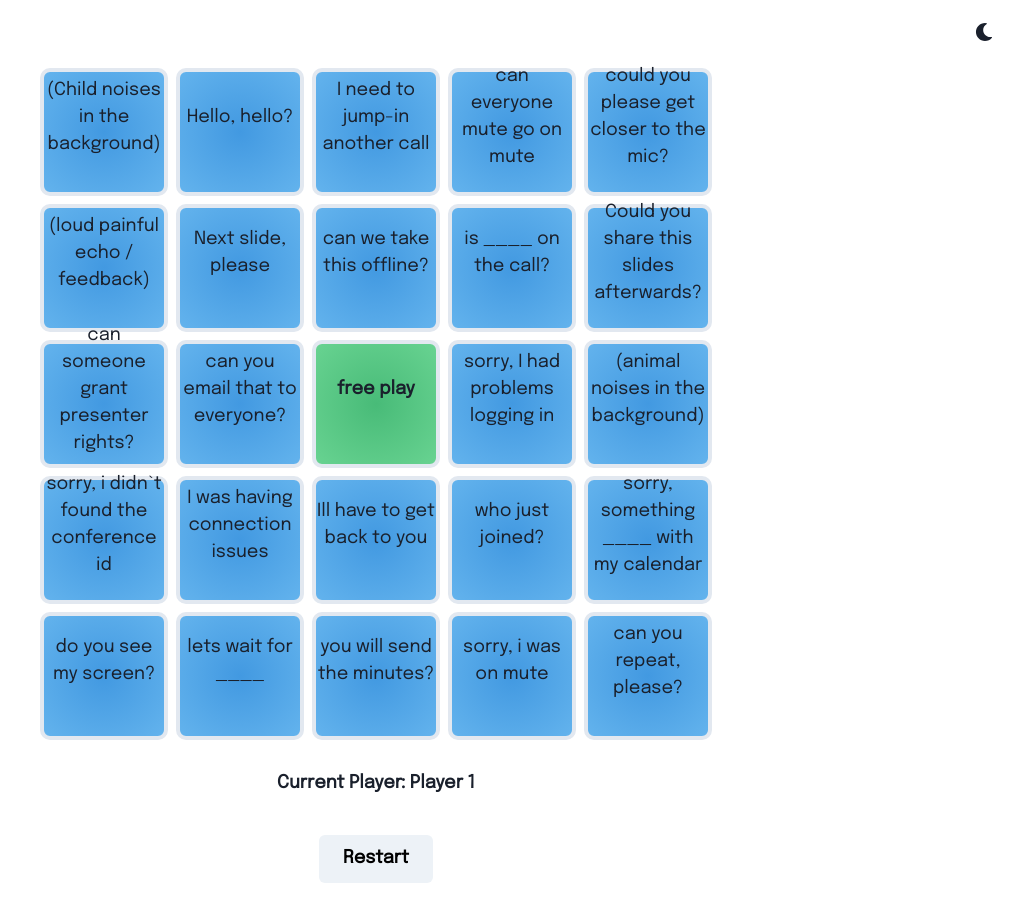
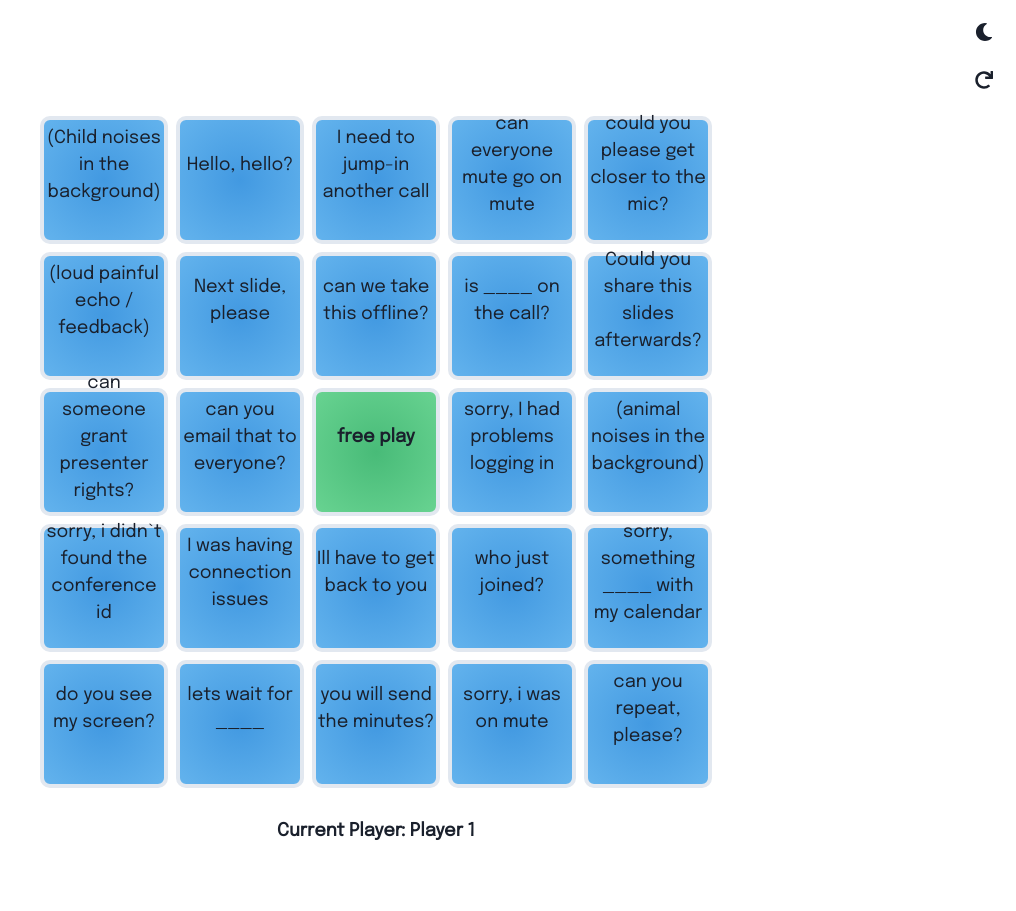
Before and after one commit to Alejo-end/bingo, a React (Create React App) app: page / in a window 1280 px wide. Shown: the whole page, without its empty margins (264-1280 px from the left). Built offline with nearby package versions, Linux system fonts and the light colour scheme; a web font is replaced by a local one.

Commit message:
changing restart button to Icon Button

```diff
--- a/src/App.tsx
+++ b/src/App.tsx
@@ -5,11 +5,13 @@ import {
   VStack,
   Grid,
   theme,
+  IconButton,
 } from "@chakra-ui/react"
 import { ColorModeSwitcher } from "./components/common/ColorModeSwitcher"
 import Game from "./components/Game"
 import { Player } from "./types"
 import './styles.css'
+import { FaRedo } from "react-icons/fa"
 
 const bingoBoard = [
   [1, 2, 3, 4, 5],
@@ -40,8 +42,19 @@ export const App = () => {
   return (
     <ChakraProvider theme={theme} >
       <Box textAlign="center" fontSize="xl">
-        <Grid minH="100vh" p={3}>
-          <ColorModeSwitcher justifySelf="flex-end" />
+      <Grid minH="100vh" p={3}>
+        <VStack justifySelf="flex-end" alignItems="flex-end">
+          <ColorModeSwitcher/>
+          <IconButton
+            size="md"
+            fontSize="lg"
+            variant="ghost"
+            color="current"
+            marginLeft="2"
+            onClick={handleOnNewGame}
+            icon={<FaRedo />}
+            aria-label={`Restart`}
+          /></VStack>
           <VStack spacing={8}>
             <Game onNewGame={handleOnNewGame} players={[player1]} board={bingoBoard} />
           </VStack>
--- a/src/components/Game.tsx
+++ b/src/components/Game.tsx
@@ -103,7 +103,6 @@ const Game: React.FC<GameProps> = ({ players, onNewGame, board }) => {
                         <br />
                         <Text fontFamily="Epilogue" mb={2} fontWeight={600}>Current Player: {currentPlayer.name}</Text>
                         <br/>
-                        <Button onClick={handleNewGameClick} fontFamily="Epilogue"  color={colorMode.colorMode === 'light' ? "black" : "white"} _hover={{ color: "gray.300" }} size="lg">Restart</Button>
                     </>
                 )}
             </Box>
```
